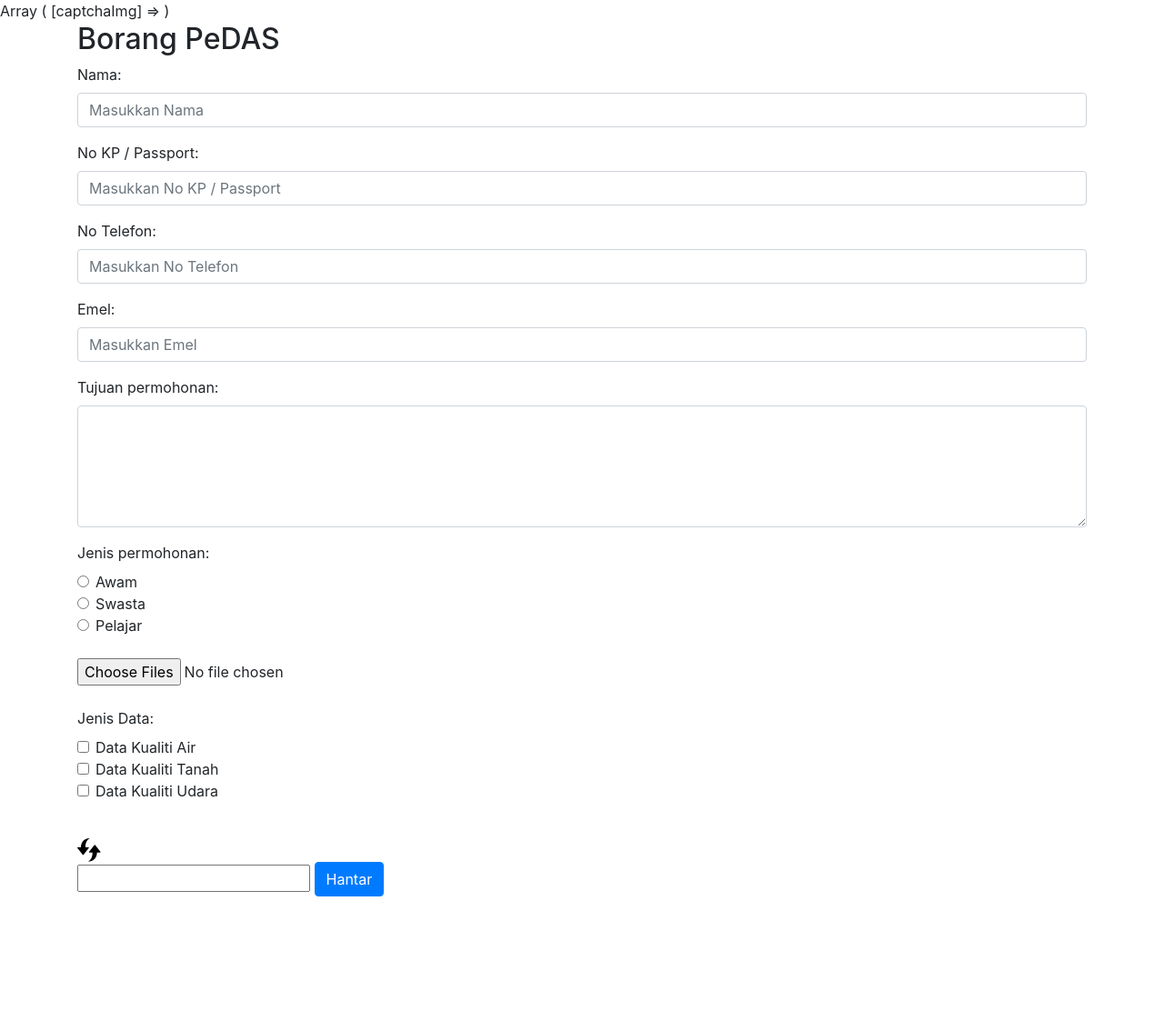
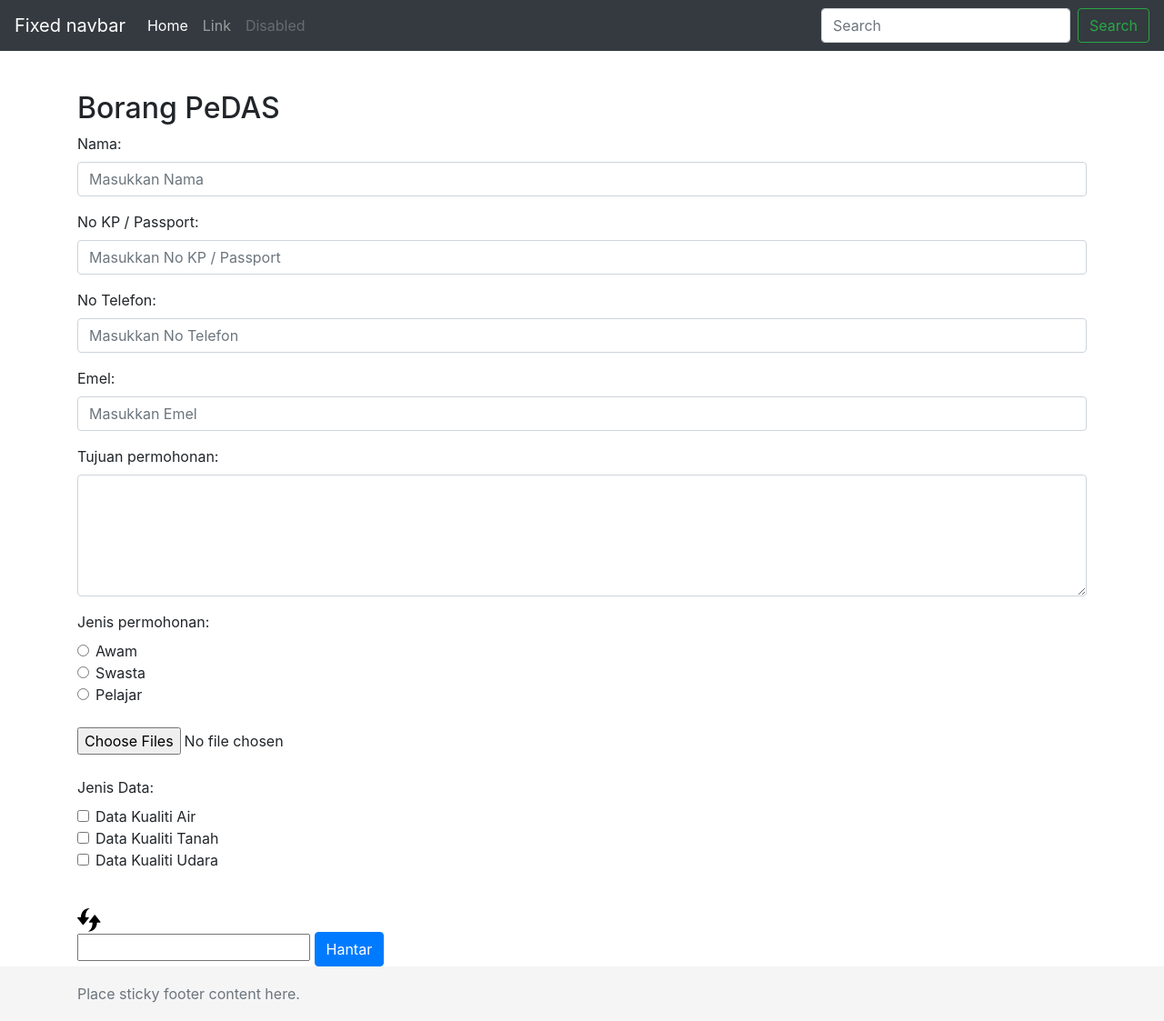
Before and after one commit to hairinordin/permohonanDataJas, a CodeIgniter app: page /app_form/index.php/borang/index in a window 1280 px wide. Shown: the whole page at 91% size. Before the commit the page ends 986 px from the top, so only its background shows below. Run offline with CodeIgniter, Linux system fonts and the light colour scheme.

Commit message:
add master layout

```diff
--- a/application/controllers/Borang.php
+++ b/application/controllers/Borang.php
@@ -2,10 +2,7 @@
 
 defined('BASEPATH') or exit('No direct script access allowed');
 
-class Borang extends CI_Controller {
-
-
-
+class Borang extends MY_Controller {
 
     public function __construct() {
         parent::__construct();
@@ -44,8 +41,7 @@ class Borang extends CI_Controller {
 
         $data['captchaImg'] = $this->generate_captcha();
 
-        print_r($data);
-        $this->load->view('v_borang', $data);
+        $this->render('v_borang', $data);
     }
 
     public function hantar() {
@@ -183,7 +179,7 @@ class Borang extends CI_Controller {
         }
 
         $this->output->enable_profiler(true);
-        $this->load->view('v_senarai', $data);
+        $this->render('v_senarai', $data);
     }
 
     function generate_captcha() {
@@ -195,7 +191,6 @@ class Borang extends CI_Controller {
 
         return $captcha['image'];
     }
-
 
     //REFRESH CAPTCHA
     public function refresh() {
--- /dev/null
+++ b/application/core/MY_Controller.php
@@ -0,0 +1,15 @@
+<?php
+
+class MY_Controller extends CI_Controller {
+
+    function __construct() {
+        parent::__construct();
+
+    }
+
+    public function render($view, $data = []) {
+        $data['content'] = $view;
+        $this->load->view('v_layout', $data);
+    }
+
+}
--- a/application/views/v_borang.php
+++ b/application/views/v_borang.php
@@ -1,35 +1,3 @@
-<?php
-defined('BASEPATH') or exit('No direct script access allowed');
-?>
-<!DOCTYPE html>
-<html lang="en">
-    <head>
-        <meta charset="utf-8">
-        <title>Welcome to CodeIgniter</title>
-        <script src="https://cdnjs.cloudflare.com/ajax/libs/jquery/3.3.1/jquery.js" integrity="sha256-2Kok7MbOyxpgUVvAk/HJ2jigOSYS2auK4Pfzbm7uH60=" crossorigin="anonymous"></script>
-        <link rel="stylesheet" href="https://stackpath.bootstrapcdn.com/bootstrap/4.3.1/css/bootstrap.min.css" integrity="sha384-ggOyR0iXCbMQv3Xipma34MD+dH/1fQ784/j6cY/iJTQUOhcWr7x9JvoRxT2MZw1T" crossorigin="anonymous">
-
-        <script>
-
-            $(document).ready(function () {
-
-                $('.captcha-refresh').on('click', function () {
-
-                    $.get('<?php echo base_url() . 'captcha/refresh'; ?>', function (data) {
-
-                        $('#image_captcha').html(data);
-
-                    });
-
-                });
-
-            });
-
-        </script>
-    </head>
-    <body>
-
-        <div class="container">
 
             <h2>Borang PeDAS</h2>
             <?= $this->session->flashdata('err'); ?>
@@ -96,19 +64,12 @@ defined('BASEPATH') or exit('No direct script access allowed');
                     </label>
                 </div>
                 <br>
+                <div class="form-group">
+
+                </div>
                 <p id="image_captcha"><?php echo $captchaImg; ?></p>
                 <a href="javascript:void(0);" class="captcha-refresh" ><img src="<?php echo base_url() . 'assets/images/refresh.png'; ?>"/></a>
                 <br>
                 <input type="text" name="captcha" value="" required/>
                 <input type="submit" class="btn btn-primary" value="Hantar">
             </form>
-        </div>
-
-        <script src="https://cdnjs.cloudflare.com/ajax/libs/popper.js/1.14.7/umd/popper.min.js" integrity="sha384-UO2eT0CpHqdSJQ6hJty5KVphtPhzWj9WO1clHTMGa3JDZwrnQq4sF86dIHNDz0W1" crossorigin="anonymous"></script>
-        <script src="https://stackpath.bootstrapcdn.com/bootstrap/4.3.1/js/bootstrap.min.js" integrity="sha384-JjSmVgyd0p3pXB1rRibZUAYoIIy6OrQ6VrjIEaFf/nJGzIxFDsf4x0xIM+B07jRM" crossorigin="anonymous"></script>
-    </body>
-
-
-
-
-</html>
--- /dev/null
+++ b/application/views/v_layout.php
@@ -0,0 +1,76 @@
+<?php
+defined('BASEPATH') or exit('No direct script access allowed');
+?>
+<!DOCTYPE html>
+<html lang="en">
+    <head>
+        <meta charset="utf-8">
+        <title>Welcome to CodeIgniter</title>
+        <script src="https://cdnjs.cloudflare.com/ajax/libs/jquery/3.3.1/jquery.js" integrity="sha256-2Kok7MbOyxpgUVvAk/HJ2jigOSYS2auK4Pfzbm7uH60=" crossorigin="anonymous"></script>
+        <link rel="stylesheet" href="https://stackpath.bootstrapcdn.com/bootstrap/4.3.1/css/bootstrap.min.css" integrity="sha384-ggOyR0iXCbMQv3Xipma34MD+dH/1fQ784/j6cY/iJTQUOhcWr7x9JvoRxT2MZw1T" crossorigin="anonymous">
+        <link rel="stylesheet" href="<?= base_url()?>assets/style/sticky_foot.css">
+        <script>
+
+            $(document).ready(function () {
+
+                $('.captcha-refresh').on('click', function () {
+
+                    $.get('<?php echo base_url() . 'borang/refresh'; ?>', function (data) {
+
+                        $('#image_captcha').html(data);
+
+                    });
+
+                });
+
+            });
+
+        </script>
+    </head>
+    <body>
+        <header>
+      <!-- Fixed navbar -->
+      <nav class="navbar navbar-expand-md navbar-dark fixed-top bg-dark">
+        <a class="navbar-brand" href="#">Fixed navbar</a>
+        <button class="navbar-toggler" type="button" data-toggle="collapse" data-target="#navbarCollapse" aria-controls="navbarCollapse" aria-expanded="false" aria-label="Toggle navigation">
+          <span class="navbar-toggler-icon"></span>
+        </button>
+        <div class="collapse navbar-collapse" id="navbarCollapse">
+          <ul class="navbar-nav mr-auto">
+            <li class="nav-item active">
+              <a class="nav-link" href="#">Home <span class="sr-only">(current)</span></a>
+            </li>
+            <li class="nav-item">
+              <a class="nav-link" href="#">Link</a>
+            </li>
+            <li class="nav-item">
+              <a class="nav-link disabled" href="#">Disabled</a>
+            </li>
+          </ul>
+          <form class="form-inline mt-2 mt-md-0">
+            <input class="form-control mr-sm-2" type="text" placeholder="Search" aria-label="Search">
+            <button class="btn btn-outline-success my-2 my-sm-0" type="submit">Search</button>
+          </form>
+        </div>
+      </nav>
+    </header>
+
+        <div class="container">
+            <?php $this->load->view($content)?>
+
+        </div>
+
+        <footer class="footer">
+      <div class="container">
+        <span class="text-muted">Place sticky footer content here.</span>
+      </div>
+    </footer>
+
+        <script src="https://cdnjs.cloudflare.com/ajax/libs/popper.js/1.14.7/umd/popper.min.js" integrity="sha384-UO2eT0CpHqdSJQ6hJty5KVphtPhzWj9WO1clHTMGa3JDZwrnQq4sF86dIHNDz0W1" crossorigin="anonymous"></script>
+        <script src="https://stackpath.bootstrapcdn.com/bootstrap/4.3.1/js/bootstrap.min.js" integrity="sha384-JjSmVgyd0p3pXB1rRibZUAYoIIy6OrQ6VrjIEaFf/nJGzIxFDsf4x0xIM+B07jRM" crossorigin="anonymous"></script>
+    </body>
+
+
+
+
+</html>
--- /dev/null
+++ b/assets/style/sticky_foot.css
@@ -0,0 +1,28 @@
+/* Sticky footer styles
+-------------------------------------------------- */
+html {
+  position: relative;
+  min-height: 100%;
+}
+body {
+  /* Margin bottom by footer height */
+  margin-bottom: 60px;
+}
+.footer {
+  position: absolute;
+  bottom: 0;
+  width: 100%;
+  /* Set the fixed height of the footer here */
+  height: 60px;
+  line-height: 60px; /* Vertically center the text there */
+  background-color: #f5f5f5;
+}
+
+body > .container {
+  padding: 100px 15px 0;
+}
+
+.footer > .container {
+  padding-right: 15px;
+  padding-left: 15px;
+}
```
